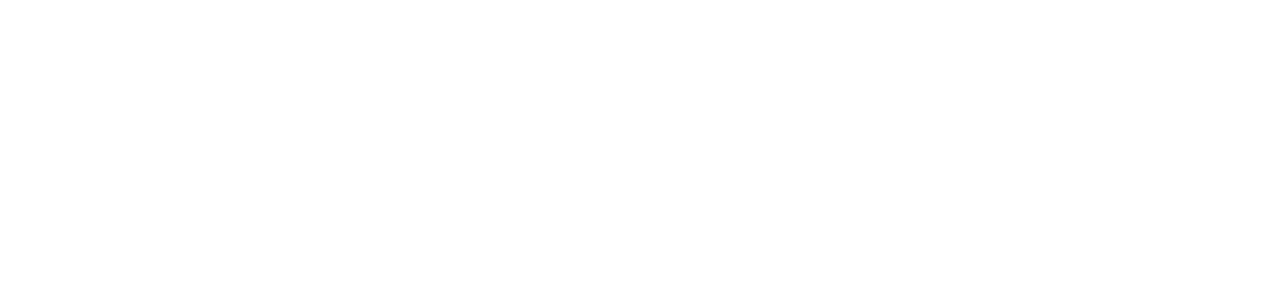
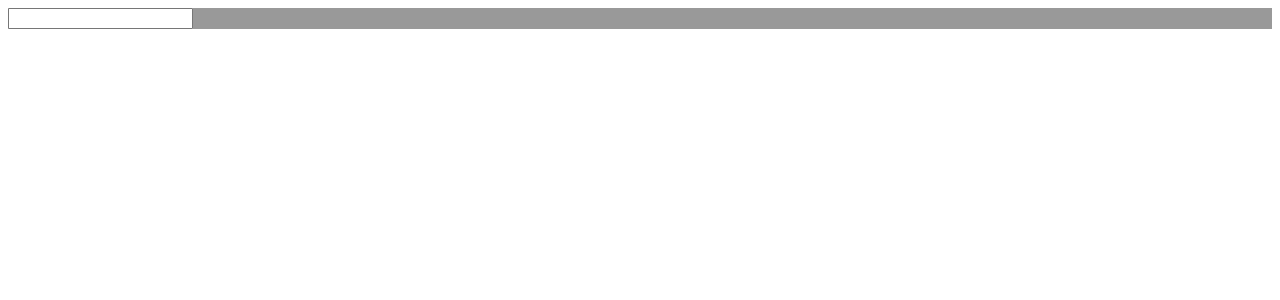
Before and after one commit to klimes888/community, a React app: page /login in a window 1280 px wide. Shown: the top 300 px of the page. Built offline with nearby package versions, Linux system fonts and the light colour scheme.

Commit message:
server router api fallback fix

```diff
--- a/package.json
+++ b/package.json
@@ -33,5 +33,6 @@
     "prebuild": "rimrçaf dist",
     "build": "webpack --progress --mode production",
     "dev": "concurrently --kill-others-on-fail \"yarn start\" \"cd server && yarn start\""
-  }
+  },
+  "proxy": "http://localhost:3000/api"
 }
--- a/src/components/login/Login.tsx
+++ b/src/components/login/Login.tsx
@@ -13,4 +13,5 @@ const layout = css `
     flex:1;
     justify-content: center;
     align-items: center;
+    background:#999;
 `;
--- a/src/pages/page_Login/Login.tsx
+++ /dev/null
@@ -1,9 +0,0 @@
-import React from 'react'
-
-export default function Login() {
-    return (
-        <div>
-
-        </div>
-    )
-}
--- /dev/null
+++ b/src/pages/page_Login/Login_Page.tsx
@@ -0,0 +1,6 @@
+import React from 'react'
+import Login from '../../components/login/Login'
+
+export default function Login_Page() {
+    return (<Login />)
+}
--- a/src/router/Root.tsx
+++ b/src/router/Root.tsx
@@ -1,6 +1,6 @@
 import * as React from 'react';
 import { BrowserRouter, Route, Switch } from 'react-router-dom';
-import Login from '../pages/page_Login/Login';
+import Login_Page from '../pages/page_Login/Login_Page';
 import Main from '../pages/page_Main/Main';
 import Setting from '../pages/page_Setting/Setting';
 
@@ -9,7 +9,7 @@ const Root: React.FC = () => {
         <BrowserRouter>
             <Switch>
                 <Route path="/" exact component={Main} />
-                <Route path="/login" component={Login} />
+                <Route path="/login" component={Login_Page} />
                 <Route path="/setting" component={Setting} />
             </Switch>
         </BrowserRouter>);
--- a/webpack.config.js
+++ b/webpack.config.js
@@ -39,10 +39,12 @@ module.exports = {
     }),
   ],
   devServer: {
+    historyApiFallback: true,
     proxy: {
-      "/": {
+      "/api/": {
         target: "http://localhost:3000", // 요청 url 앞에 target을 붙여주기, ex) http://localhost:8080/api/rest/myInfo
-        pathRewrite: {"/api": "/"}, // /api에 해당하는 url을 없애기, ex) http://localhost:8080/rest/myInfo
+        // pathRewrite: {"/api": "/"}, // /api에 해당하는 url을 없애기, ex) http://localhost:8080/rest/myInfo
+        changeOrigin: true,
       }
     }
   },
```
Also changed, not shown: 1 other file (tests, documents, lock files or other folders).
